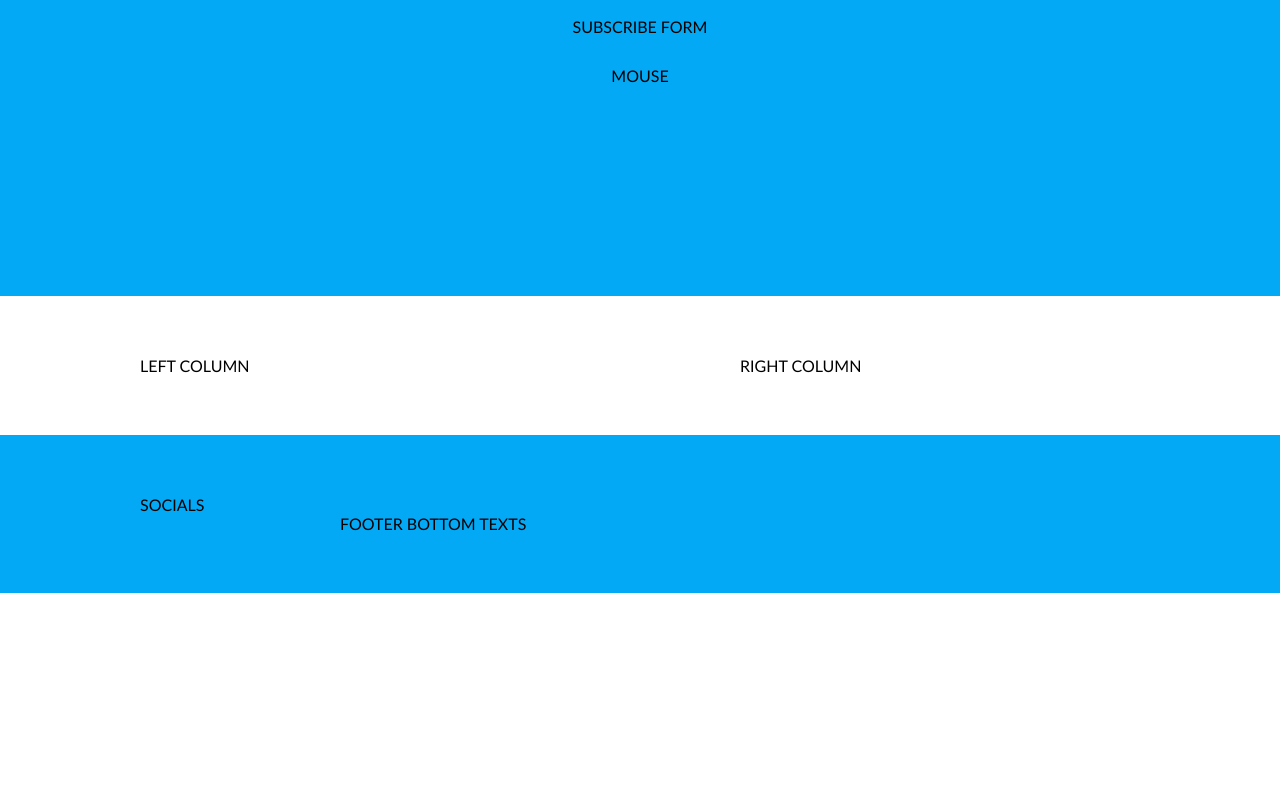
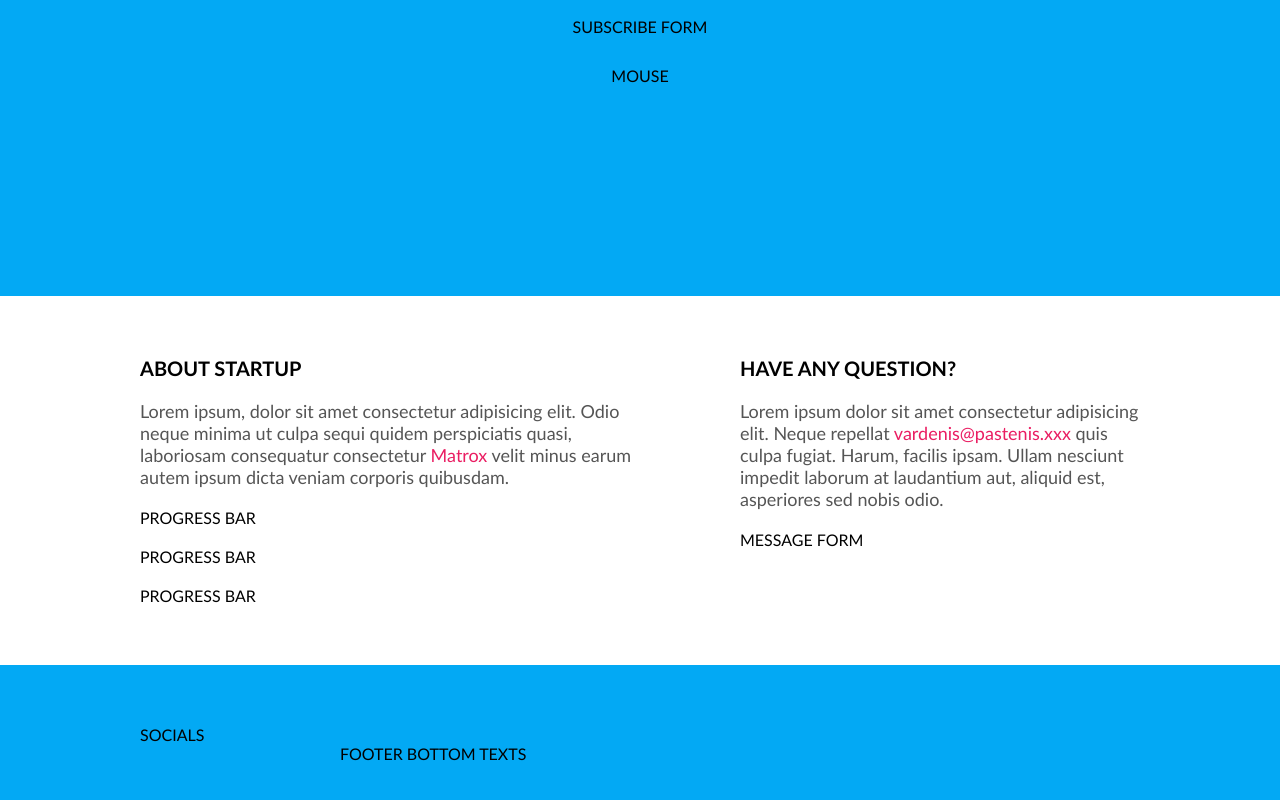
Before and after one commit to JustEdga/4-coming-soon, a website: page index.html in a window 1280 px wide. Shown: the part 504-1304 px from the top of the page. Before the commit the page ends 1101 px from the top, so only its background shows below. Drawn offline with Linux system fonts and the light colour scheme.

Commit message:
Main content style #7

```diff
--- a/css/pages/home.css
+++ b/css/pages/home.css
@@ -25,3 +25,25 @@
     margin-top: 30px;
     margin-bottom: 30px;
 }
+
+.left-column, .right-column {
+    display: flex;
+    flex-direction: column;
+    gap: 20px;
+}
+.section-title {
+    text-transform: uppercase;
+    font-size: 20px;
+}
+.section-description {
+    font-size: 18px;
+    color: #555;
+}
+
+.section-description > a {
+    color: var(--secondary-color);
+    text-decoration: none;
+}
+.section-description > a:hover {
+    text-decoration: underline;
+}
--- a/index.html
+++ b/index.html
@@ -41,10 +41,24 @@
          <section class="container">
             <div class="row main-content">
                 <div class="left-column">
-                    LEFT COLUMN
+                    <h2 class="section-title">About startup</h2>
+                    <p class="section-description">Lorem ipsum, dolor sit amet consectetur adipisicing elit. Odio neque minima ut culpa sequi quidem perspiciatis quasi, laboriosam consequatur consectetur <a href="#">Matrox</a> velit minus earum autem ipsum dicta veniam corporis quibusdam.</p>
+                    <div>
+                        PROGRESS BAR
+                    </div>
+                    <div>
+                        PROGRESS BAR
+                    </div>
+                    <div>
+                        PROGRESS BAR
+                    </div>
                 </div>
                 <div class="right-column">
-                    RIGHT COLUMN
+                    <h2 class="section-title">Have any question?</h2>
+                    <p class="section-description">Lorem ipsum dolor sit amet consectetur adipisicing elit. Neque repellat <a href="mailto:vardenis@pastenis.xxx">vardenis@pastenis.xxx</a> quis culpa fugiat. Harum, facilis ipsam. Ullam nesciunt impedit laborum at laudantium aut, aliquid est, asperiores sed nobis odio.</p>
+                    <form>
+                        MESSAGE FORM
+                    </form>
                 </div>
             </div>
          </section>
```
